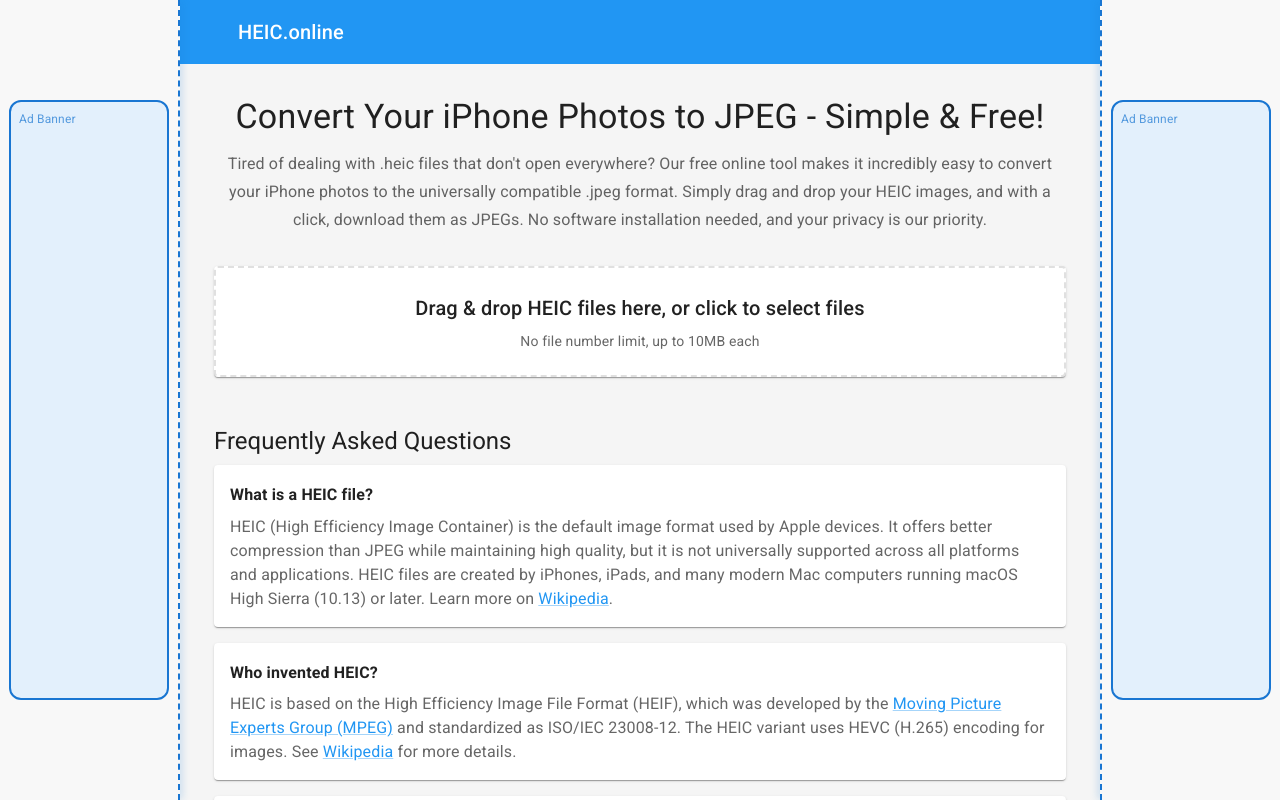
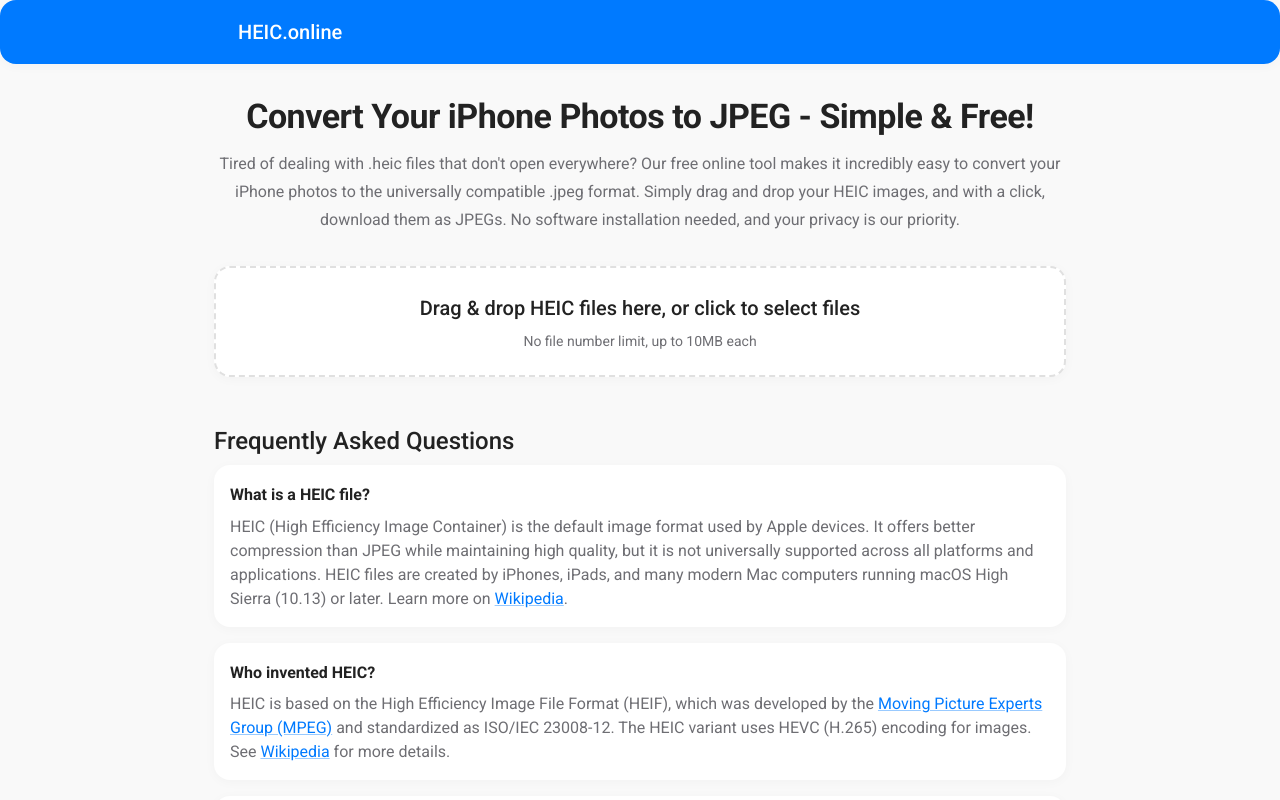
Before and after one commit to BilkoBibitkov/bilkobibitkov.github.io, a React (Create React App) app: page / in a window 1280 px wide. Shown: the top 800 px of the page. Built offline with nearby package versions, Linux system fonts and the light colour scheme.

Commit message:
style: minimalistic Apple-inspired theme, remove ad banner highlights

```diff
--- a/public/index.html
+++ b/public/index.html
@@ -19,12 +19,9 @@
     <script async src="https://pagead2.googlesyndication.com/pagead/js/adsbygoogle.js?client=ca-pub-1258025940951801" crossorigin="anonymous"></script>
   </head>
   <body>
-    <div id="sidebar-ads-left" style="position:fixed;left:0;top:0;height:100vh;width:180px;z-index:1000;background:#f8f8f8;display:flex;align-items:center;justify-content:center;border-right:2px dashed #1976d2;box-shadow:2px 0 8px #1976d233;">
-      <div style="width:160px;height:600px;display:flex;align-items:center;justify-content:center;border:2px solid #1976d2;border-radius:12px;background:#e3f0fc;position:relative;">
-        <span style="position:absolute;top:8px;left:8px;font-size:12px;color:#1976d2;opacity:0.7;">Ad Banner</span>
+    <div id="sidebar-ads-left" style="position:fixed;left:0;top:0;height:100vh;width:180px;z-index:1000;display:flex;align-items:center;justify-content:center;">
       <!-- AdSense script only needs to be included once per page -->
       <script async src="https://pagead2.googlesyndication.com/pagead/js/adsbygoogle.js?client=ca-pub-1258025940951801" crossorigin="anonymous"></script>
-        <!-- SideBar001: Google Test Ad Slot for Sanity Check -->
       <ins class="adsbygoogle"
            style="display:block;width:160px;height:600px;"
            data-ad-client="ca-pub-1258025940951801"
@@ -35,11 +32,7 @@
            (adsbygoogle = window.adsbygoogle || []).push({});
       </script>
     </div>
-    </div>
-    <div id="sidebar-ads-right" style="position:fixed;right:0;top:0;height:100vh;width:180px;z-index:1000;background:#f8f8f8;display:flex;align-items:center;justify-content:center;border-left:2px dashed #1976d2;box-shadow:-2px 0 8px #1976d233;">
-      <div style="width:160px;height:600px;display:flex;align-items:center;justify-content:center;border:2px solid #1976d2;border-radius:12px;background:#e3f0fc;position:relative;">
-        <span style="position:absolute;top:8px;left:8px;font-size:12px;color:#1976d2;opacity:0.7;">Ad Banner</span>
-        <!-- SideBar002: Google Test Ad Slot for Sanity Check -->
+    <div id="sidebar-ads-right" style="position:fixed;right:0;top:0;height:100vh;width:180px;z-index:1000;display:flex;align-items:center;justify-content:center;">
       <ins class="adsbygoogle"
            style="display:block;width:160px;height:600px;"
            data-ad-client="ca-pub-1258025940951801"
@@ -50,7 +43,6 @@
            (adsbygoogle = window.adsbygoogle || []).push({});
       </script>
     </div>
-    </div>
     <noscript>You need to enable JavaScript to run this app.</noscript>
     <div id="root"></div>
   </body>
--- a/src/App.tsx
+++ b/src/App.tsx
@@ -12,14 +12,59 @@ import JSZip from 'jszip';
 const theme = createTheme({
   palette: {
     primary: {
-      main: '#2196f3',
+      main: '#007aff', // Apple blue
+      contrastText: '#fff',
     },
     background: {
-      default: '#f5f5f5',
+      default: '#f9f9f9', // very light gray
+      paper: '#fff',
+    },
+    text: {
+      primary: '#222',
+      secondary: '#6e6e73',
+    },
+    divider: '#e0e0e0',
+  },
+  typography: {
+    fontFamily: '"Roboto", "Helvetica Neue", "Arial", sans-serif',
+    h4: {
+      fontWeight: 600,
+      letterSpacing: '-0.5px',
+    },
+    h5: {
+      fontWeight: 500,
+    },
+    subtitle1: {
+      fontWeight: 400,
     },
   },
-  typography: {
-    fontFamily: '"Roboto", "Helvetica", "Arial", sans-serif',
+  components: {
+    MuiButton: {
+      styleOverrides: {
+        root: {
+          borderRadius: 24,
+          textTransform: 'none',
+          fontWeight: 500,
+          boxShadow: 'none',
+          paddingLeft: 24,
+          paddingRight: 24,
+        },
+        containedPrimary: {
+          backgroundColor: '#007aff',
+          '&:hover': {
+            backgroundColor: '#005ecb',
+          },
+        },
+      },
+    },
+    MuiPaper: {
+      styleOverrides: {
+        root: {
+          borderRadius: 16,
+          boxShadow: '0 2px 12px 0 rgba(0,0,0,0.03)',
+        },
+      },
+    },
   },
 });
 
```
Lines whose indentation alone changed are shown as unchanged.
